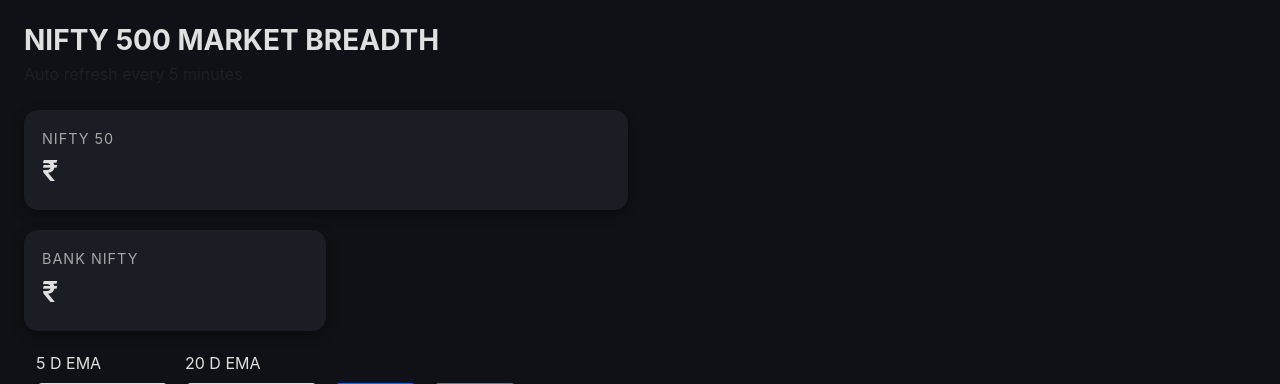
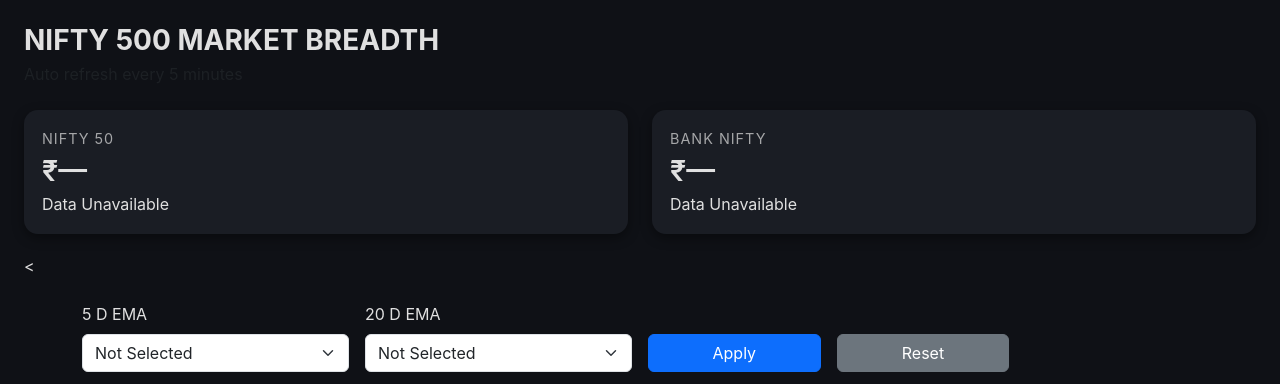
Before and after one commit to jrnbackup00/nifty-dashboard, a Python web app: template templates/dashboard.html in a window 1280 px wide. Shown: the part 51-435 px from the top of the page. Run offline with Jinja, Linux system fonts and the light colour scheme; the template is opened without the code that fills it, so the values that code supplies are empty.

Commit message:
Fix index rendering structure

```diff
--- a/templates/dashboard.html
+++ b/templates/dashboard.html
@@ -123,23 +123,37 @@
        <div class="col-md-6">
         <div class="card-pro">
             <div class="card-title">NIFTY 50</div>
-                <div class="big-number">₹{{ data.indices.nifty.price }}</div>
-            {% if data.indices and data.indices.nifty %}
+
+            <div class="big-number">
+            ₹{{ data.indices.nifty.close if data.indices.nifty.close else "—" }}
+            </div>
+
+            {% if data.indices and data.indices.nifty and data.indices.nifty.change is not none %}
             <div class="{% if data.indices.nifty.change >= 0 %}positive{% else %}negative{% endif %}">
+                {{ data.indices.nifty.change }}
+                ({{ data.indices.nifty.pct_change }}%)
+            </div>
             {% else %}
-            <div class="neutral">
+            <div class="neutral">Data Unavailable</div>
             {% endif %}
         </div>
-        </div>
+<      </div>
 
     <div class="col-md-6">
         <div class="card-pro">
             <div class="card-title">BANK NIFTY</div>
-                <div class="big-number">₹{{ data.indices.banknifty.price }}</div>
-                {% if data.indices and data.indices.banknifty %}
+
+            <div class="big-number">
+            ₹{{ data.indices.banknifty.close if data.indices.banknifty.close else "—" }}
+            </div>
+
+            {% if data.indices and data.indices.banknifty and data.indices.banknifty.change is not none %}
             <div class="{% if data.indices.banknifty.change >= 0 %}positive{% else %}negative{% endif %}">
+                {{ data.indices.banknifty.change }}
+                ({{ data.indices.banknifty.pct_change }}%)
+            </div>
             {% else %}
-                <div class="neutral">
+            <div class="neutral">Data Unavailable</div>
             {% endif %}
         </div>
     </div>
```
Lines whose indentation alone changed are shown as unchanged.
